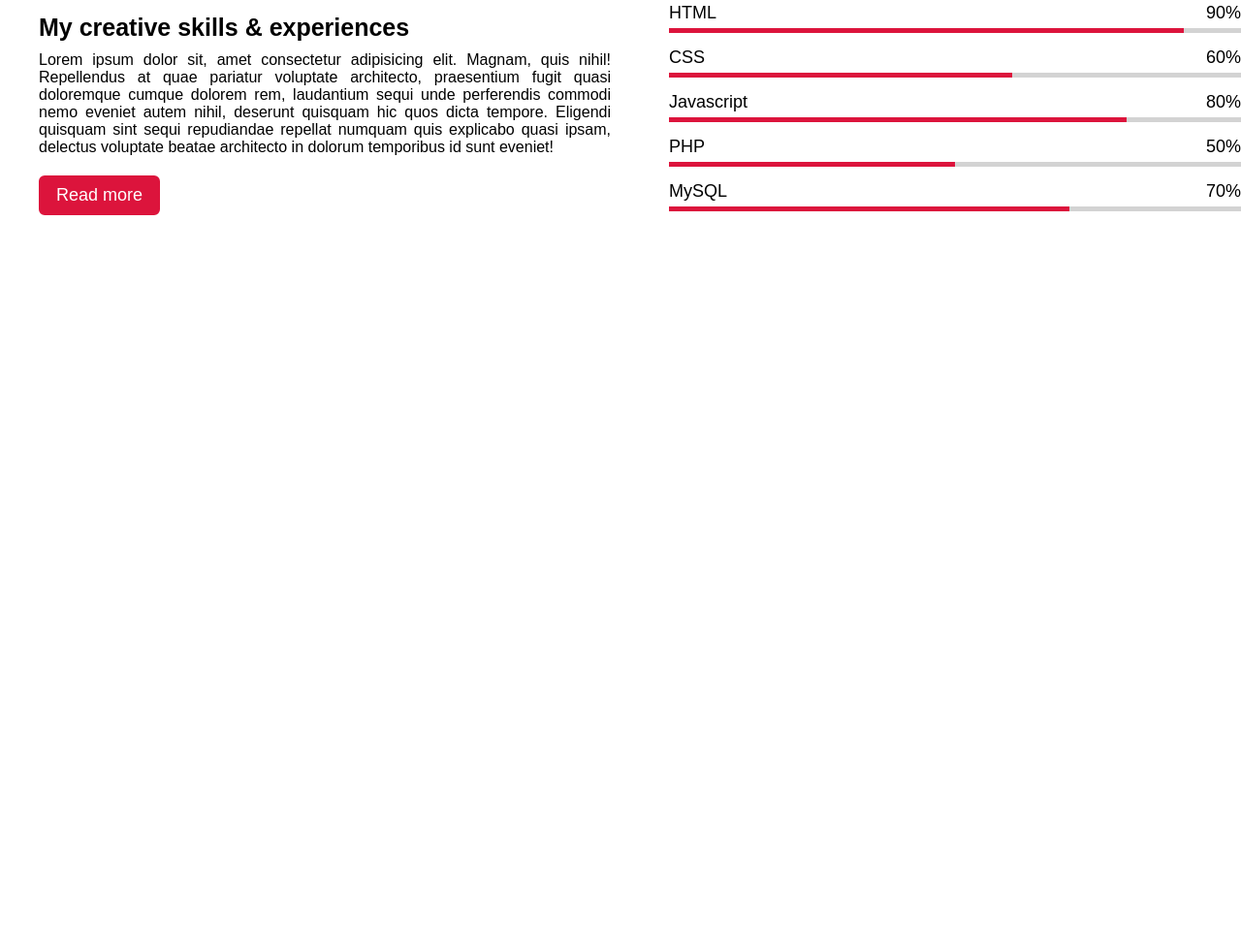
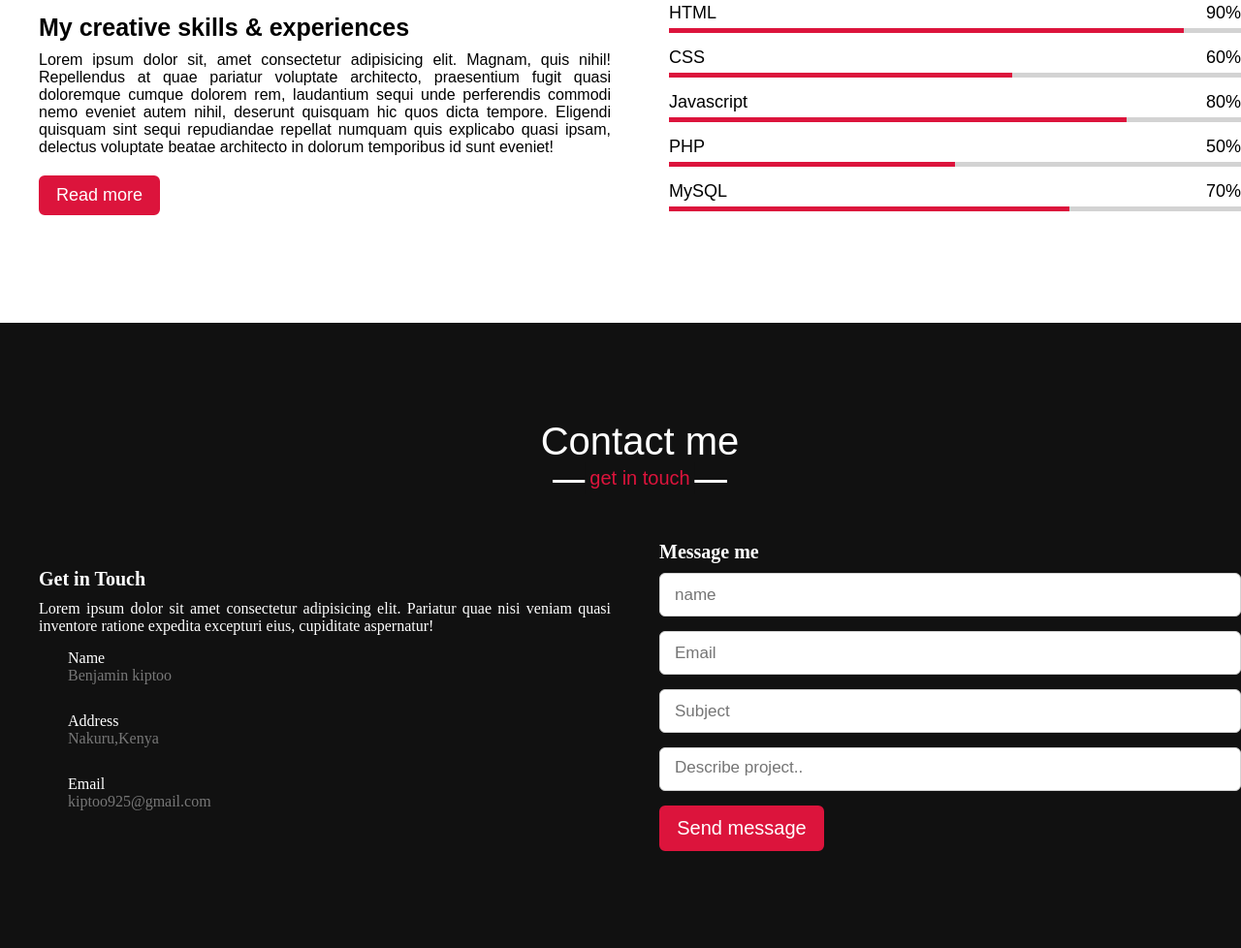
Before and after one commit to BenjaminKiptoo/portfolio, a plain HTML site: page index.html in a window 1280 px wide. Shown: the part 2216-3194 px from the top of the page at 97% size. Before the commit the page ends 2549 px from the top, so only its background shows below. Drawn offline with Linux system fonts and the light colour scheme.

Commit message:
contacts section html and styling done

```diff
--- a/index.html
+++ b/index.html
@@ -135,6 +135,59 @@
     </div>
 </section>
 
-
+<!-------------------teams section--------------->
+<section class="contacts" id="contacts">
+    <div class="max-width">
+        <h2 class="title">Contact me</h2>
+            <div class="contact-content">
+                <div class="column-left">
+                    <div class="text">Get in Touch</div>
+                    <p>Lorem ipsum dolor sit amet consectetur adipisicing elit. Pariatur quae nisi veniam quasi inventore ratione expedita excepturi eius, cupiditate aspernatur!</p>
+                    <div class="icons">
+                        <div class="row">
+                            <div class="info">
+                                <div class="head">Name</div>
+                                <div class="sub-title">Benjamin kiptoo</div>
+                            </div>
+                        </div>
+                        <div class="row">
+                            <div class="info">
+                                <div class="head">Address</div>
+                                <div class="sub-title">Nakuru,Kenya</div>
+                            </div>
+                        </div>
+                        <div class="row">
+                            <div class="info">
+                                <div class="head">Email</div>
+                                <div class="sub-title">kiptoo925@gmail.com</div>
+                            </div>
+                        </div>
+                    </div>
+                </div>
+                <div class="column-right">
+                    <div class="text">Message me</div>
+                    <form action="#">
+                        <div class="fields">
+                            <div class="field name">
+                                <input type="text" placeholder="name" required>
+                            </div>
+                            <div class="field email">
+                                <input type="email" placeholder="Email" required>
+                         </div>
+                         <div class="field">
+                            <input type="text" placeholder="Subject" required>
+                        </div>
+                        <div class="field textarea">
+                            <textarea cols="30" rows="10" placeholder="Describe project.." required></textarea>
+                        </div>
+                        <div class="button">
+                            <button type="submit">Send message</button>
+                        </div>
+                    </form>
+                </div>
+            </div>
+        </div>
+    </div>
+</section>
 </body>
 </html>
--- a/styles.css
+++ b/styles.css
@@ -80,7 +80,7 @@
 section{
     padding: 100px 0;
 }
-.about, .services, .skills{
+.about, .services, .skills, .contact{
     font-family: 'poppins',sans-serif;
 }
  .title{
@@ -115,7 +115,7 @@ section{
     transform: translateX(-50%);
 }
 
-.about .about-content{
+.about .about-content, .contact-content{
     display: flex;
     flex-wrap: wrap;
     align-items: center;
@@ -332,6 +332,128 @@ section{
     background: none;
 }
 
+/*--------------------contacts styling------------------*/
+.contacts{
+    background: #111;
+}
+.contacts .title{
+    color: #fff;
+}
+.contacts .title::before{
+    content: "";
+    position: absolute;
+    bottom: 0px;
+    left: 50%;
+    width: 180px;
+    height: 3px;
+    background: #fff;
+    transform: translateX(-50%);
+}
+.contacts .title::after{
+    content: 'get in touch';
+    position: absolute;
+    bottom: -12px;
+    left: 50%;
+    font-size: 20px;
+    color: crimson;
+    padding: 5px;
+    background: #111;
+    transform: translateX(-50%);
+}
+.contacts .contact-content{
+    display: flex;
+   flex-wrap: wrap;
+   align-items: center;
+   justify-content: space-between;
+}
+.contacts .contact-content .column-left{
+    width: calc(50% - 30px);
+}
+.contacts .contact-content .text{
+    color: #fff;
+    font-size: 20px;
+    font-weight: 600;
+    margin-bottom: 10px;
+}
+.contacts .contact-content .column-left p{
+    color: #fff;
+    text-align: justify;
+}
+.contacts .contact-content .left .icons{
+    margin: 10px 0;
+}
+.contacts .contact-content .row{
+    display: flex;
+    height: 65px;
+    align-items: center;
+}
+.contacts .contact-content .row .info{
+    margin-left: 30px;
+}
+.contacts .contact-content .row .info .head{
+    color: #fff;
+    font-weight: 500;
+}
+.contacts .contact-content .row .info .sub-title{
+    color: #777;
+}
+.contacts .contact-content .column-right{
+   width: calc(50% - 20px);
+}
+.contacts .column-right form .field{
+    display: flex;
+}
+.contacts .column-right form .field,
+.contacts .column-right form .fields .field{
+    height: 45px;
+    width: 100%;
+    margin-bottom: 15px;
+}
+.contacts .column-right form .textarea{
+    height: 80px;
+    width: 100%;
+}
+.contacts .column-right form .name{
+    margin-right: 10px;
+}
+.contacts .column-right form .email{
+    margin-right: 10px;
+}
+.contacts .column-right form .field input,
+.contacts .column-right form .textarea textarea{
+    height: 100%;
+    width: 100%;
+    border: 1px solid lightgrey;
+    border-radius: 6px;
+    outline: none;
+    padding: 0 15px;
+    font-size: 17px;
+    font-family: 'poppins',sans-serif;
+}
+.contacts .column-right form .textarea textarea{
+    padding-top: 10px;
+    resize: none;
+}
+.contacts .column-right form .button{
+    height: 47px;
+    width: 170px;
+}
+.contacts .column-right form .button button{
+    width: 100%;
+    height: 100%;
+    border: 2px solid crimson;
+    background: crimson;
+    color: #fff;
+    font-size: 20px;
+    font-weight: 500;
+    border-radius: 6px;
+    transition: all 0.3s ease;
+}
+.contacts .column-right form .button button:hover{
+    color: crimson;
+    background: none;
+    cursor: pointer;
+}
 
 
 
```
